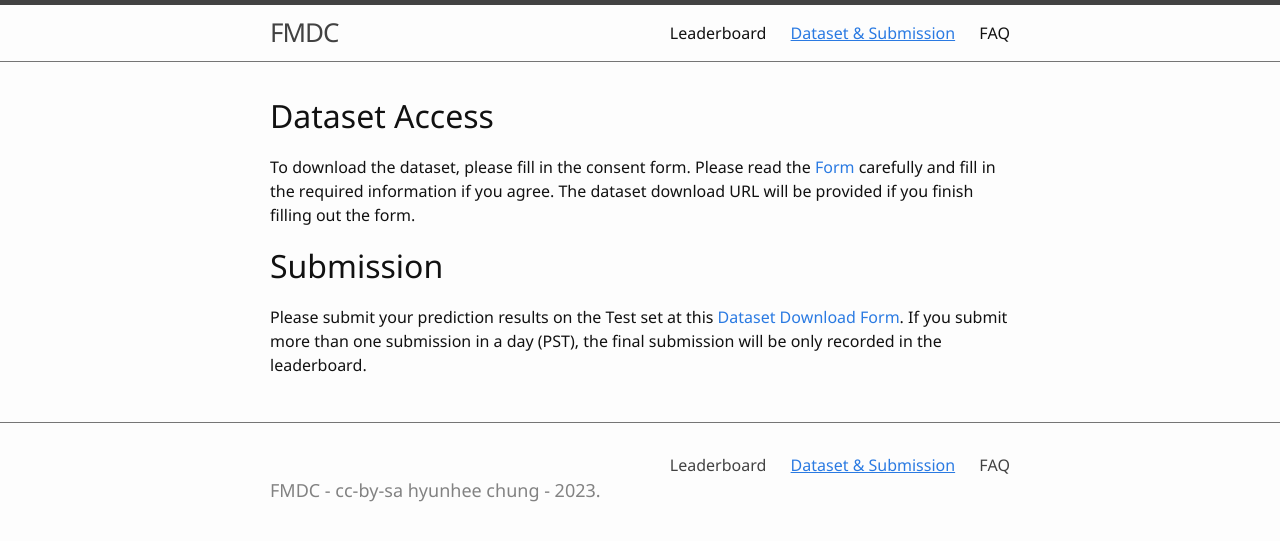
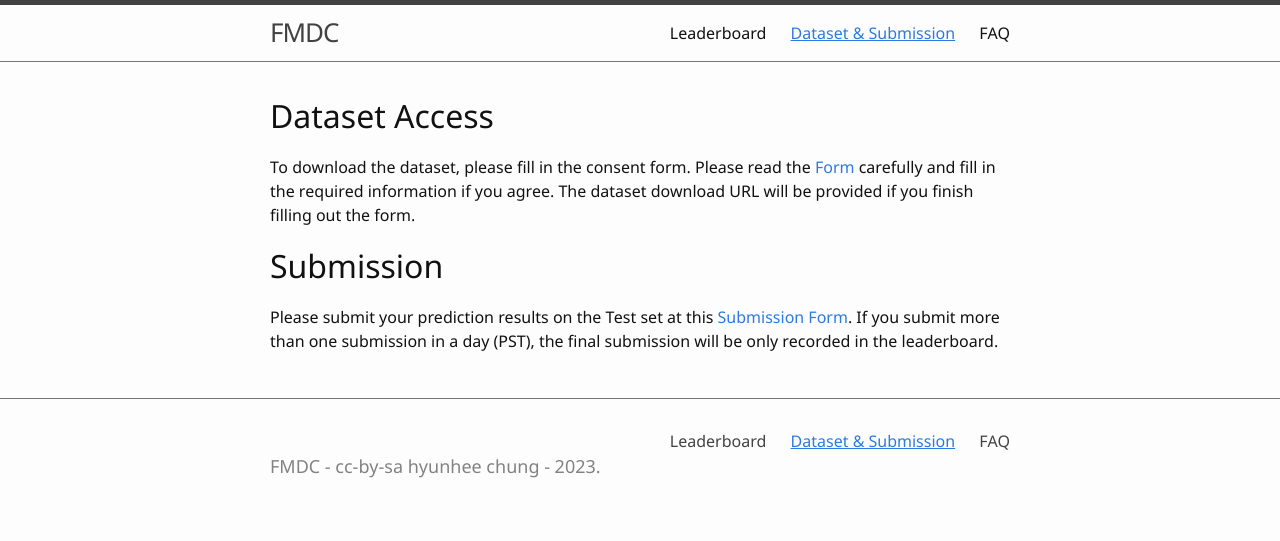
Before and after one commit to socar-esther/socar-esther.github.io, a Jekyll site: the page built from 1-dataset-submission.md, in a window 1280 px wide. Shown: the top 541 px of the page. Built offline with Jekyll 4.4.1, drawn with Linux system fonts in a browser that asks for light colours.

Commit message:
finalize

```diff
--- a/1-dataset-submission.md
+++ b/1-dataset-submission.md
@@ -4,7 +4,7 @@ nav: true
 ---
 
 # Dataset Access
-To download the dataset, please fill in the consent form. Please read the [Form](https://forms.gle/Y5JXYi6Zu5mFwUZ59) carefully and fill in the required information if you agree. The dataset download URL will be provided if you finish filling out the form.
+To download the dataset, please fill in the consent form. Please read the [Form](https://forms.gle/DMGPiHZhNHYzCxhP8) carefully and fill in the required information if you agree. The dataset download URL will be provided if you finish filling out the form.
 
 # Submission
-Please submit your prediction results on the Test set at this [Dataset Download Form](https://docs.google.com/forms/d/12tlYs3qAAOGSGypC2itHQhbFtAK9PTyjZvFTZndzq9s/viewform?edit_requested=true). If you submit more than one submission in a day (PST), the final submission will be only recorded in the leaderboard.
+Please submit your prediction results on the Test set at this [Submission Form](https://docs.google.com/forms/d/12tlYs3qAAOGSGypC2itHQhbFtAK9PTyjZvFTZndzq9s/viewform?edit_requested=true). If you submit more than one submission in a day (PST), the final submission will be only recorded in the leaderboard.
```
